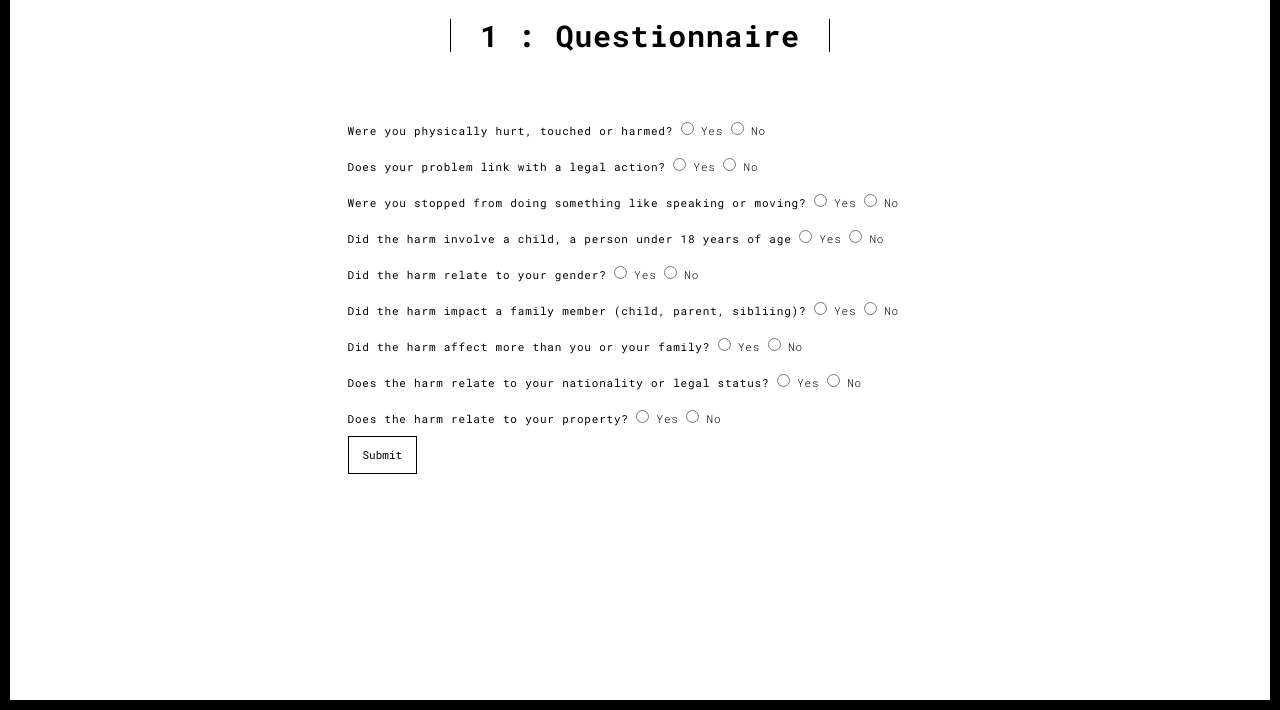
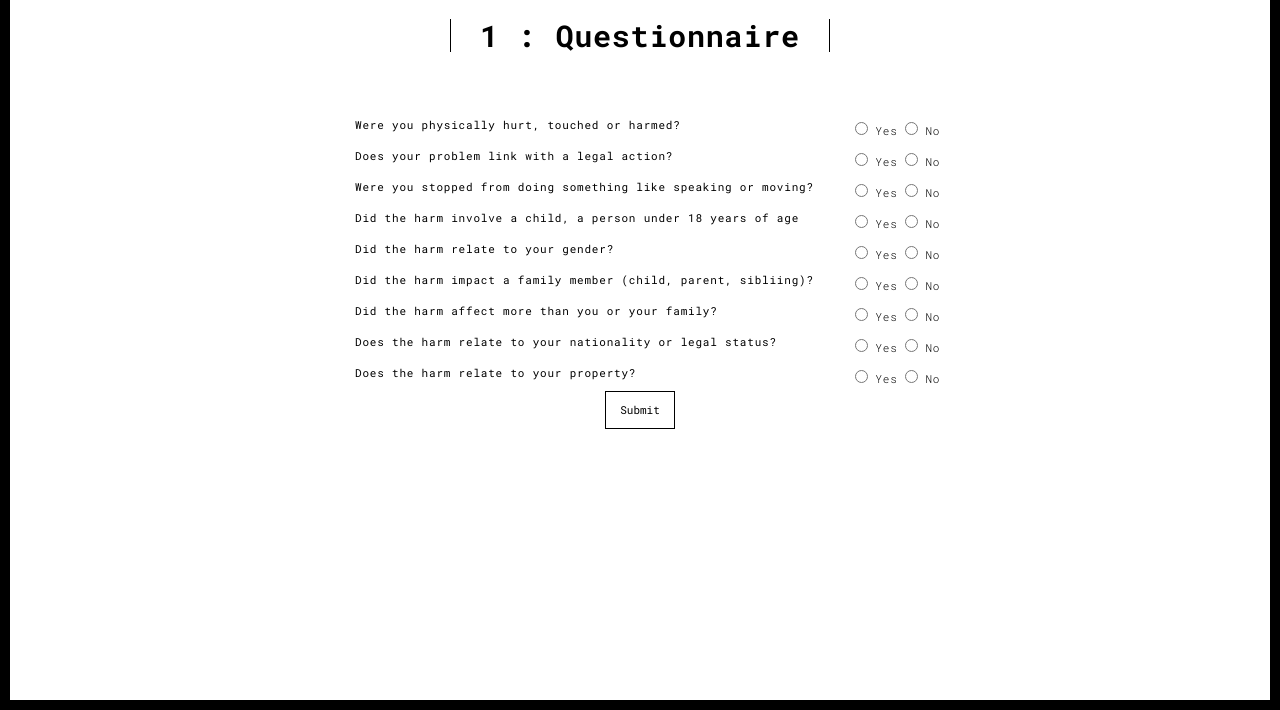
Before and after one commit to Viraaj-A/My-Rights, a Flask app: page /questionnaire/ in a window 1280 px wide. Shown: the part 90-800 px from the top of the page. Run offline with Flask 3, Linux system fonts and the light colour scheme; parts of the project's set-up code (start-up, migrations or seed data) failed here and were passed over; some libraries are stand-ins or nearby versions.

Commit message:
Grid improvements

```diff
--- a/app.py
+++ b/app.py
@@ -2,5 +2,13 @@ from __init__ import init_app
 
 app = init_app()
 
-if __name__ == "__main__":
-    app.run(debug=False)
+Development = True
+
+if Development == False:
+    if __name__ == "__main__":
+        from waitress import serve
+        serve(app, host="0.0.0.0", port=8080)
+
+else:
+    if __name__ == "__main__":
+        app.run(debug=True)
--- a/templates/questionnaire.html
+++ b/templates/questionnaire.html
@@ -9,64 +9,98 @@
     </div>
   </div>
   <div class="row">
-    <turbo-frame id="message_1">
-          <div class="col-xs-9 col-xs-offset-3">
-            <div class="form-group">
         <div class="form-group">
             <form action="/questionnaire/1/" method="post">
-                        <div class="row inline">
+                <div class="row">
+                    <div class="col-xs-5 col-xs-offset-3">
                         <label for="physical_q">Were you physically hurt, touched or harmed?</label>
+                    </div>
+                    <div class="col-xs-4">
                         <input type="radio" name="physical_q" id="physical_q" value="Yes" display="inline"> Yes</input>
                         <input type="radio" name="physical_q" id="physical_q" value="No"> No</input>
                     </div>
-                        <div class="row inline">
+                </div>
+                <div class="row">
+                    <div class="col-xs-5 col-xs-offset-3">
                         <label for="procedural_q">Does your problem link with a legal action?</label>
+                    </div>
+                    <div class="col-xs-4">
                         <input type="radio" name="procedural_q" id="procedural_q" value="Yes" display="inline"> Yes</input>
                         <input type="radio" name="procedural_q" id="procedural_q" value="No"> No</input>
                     </div>
-                        <div class="row inline">
+                </div>
+                <div class="row">
+                    <div class="col-xs-5 col-xs-offset-3">
                         <label for="mental_q">Were you stopped from doing something like speaking or moving?</label>
+                    </div>
+                    <div class="col-xs-4">
                         <input type="radio" name="mental_q" id="mental_q" value="Yes" display="inline"> Yes</input>
                         <input type="radio" name="mental_q" id="mental_q" value="No"> No</input>
                     </div>
-                        <div class="row inline">
+                </div>
+                <div class="row">
+                    <div class="col-xs-5 col-xs-offset-3">
                         <label for="age_q">Did the harm involve a child, a person under 18 years of age</label>
+                    </div>
+                    <div class="col-xs-4">
                         <input type="radio" name="age_q" id="age_q" value="Yes" display="inline"> Yes</input>
                         <input type="radio" name="age_q" id="age_q" value="No"> No</input>
                     </div>
-                        <div class="row inline">
+                </div>
+                <div class="row">
+                    <div class="col-xs-5 col-xs-offset-3">
                         <label for="gender_q">Did the harm relate to your gender?</label>
+                    </div>
+                    <div class="col-xs-4">
                         <input type="radio" name="gender_q" id="gender_q" value="Yes" display="inline"> Yes</input>
                     <input type="radio" name="gender_q" id="gender_q" value="No"> No</input>
                     </div>
-                        <div class="row inline">
+                </div>
+                <div class="row">
+                    <div class="col-xs-5 col-xs-offset-3">
                         <label for="family_q">Did the harm impact a family member (child, parent, sibliing)?</label>
+                    </div>
+                    <div class="col-xs-4">
                         <input type="radio" name="family_q" id="family_q" value="Yes" display="inline"> Yes</input>
                         <input type="radio" name="family_q" id="family_q" value="No"> No</input>
                     </div>
-                        <div class="row inline">
+                </div>
+                <div class="row">
+                    <div class="col-xs-5 col-xs-offset-3">
                         <label for="community_q">Did the harm affect more than you or your family?</label>
+                    </div>
+                    <div class="col-xs-4">
                         <input type="radio" name="community_q" id="community_q" value="Yes" display="inline"> Yes</input>
                         <input type="radio" name="community_q" id="community_q" value="No"> No</input>
                     </div>
-                        <div class="row inline">
+                </div>
+                <div class="row">
+                    <div class="col-xs-5 col-xs-offset-3">
                         <label for="nationality_q">Does the harm relate to your nationality or legal status?</label>
+                    </div>
+                    <div class="col-xs-4">
                         <input type="radio" name="nationality_q" id="nationality_q" value="Yes" display="inline"> Yes</input>
                         <input type="radio" name="nationality_q" id="nationality_q" value="No"> No</input>
                     </div>
-                        <div class="row inline">
+                </div>
+                <div class="row">
+                    <div class="col-xs-5 col-xs-offset-3">
                         <label for="property_q">Does the harm relate to your property?</label>
+                    </div>
+                    <div class="col-xs-4">
                         <input type="radio" name="property_q" id="property_q" value="Yes"> Yes</input>
                         <input type="radio" name="property_q" id="property_q" value="No"> No</input>
                     </div>
-                        <div class="row">
+                </div>
+                <div class="row margin-top: 0">
+                    <div class="col-xs-12">
+                      <div class="section-container-spacer text-center">
                         <input type="submit" id="q_submit" class="btn btn-default">
+                      </div>
+                    </div>
                 </div>
             </form>
         </div>
   </div>
 </div>
-    </turbo-frame>
-  </div>
-</div>
 {% endblock %}
```
Also changed, not shown: 2 other files. Lines whose indentation alone changed are shown as unchanged.
